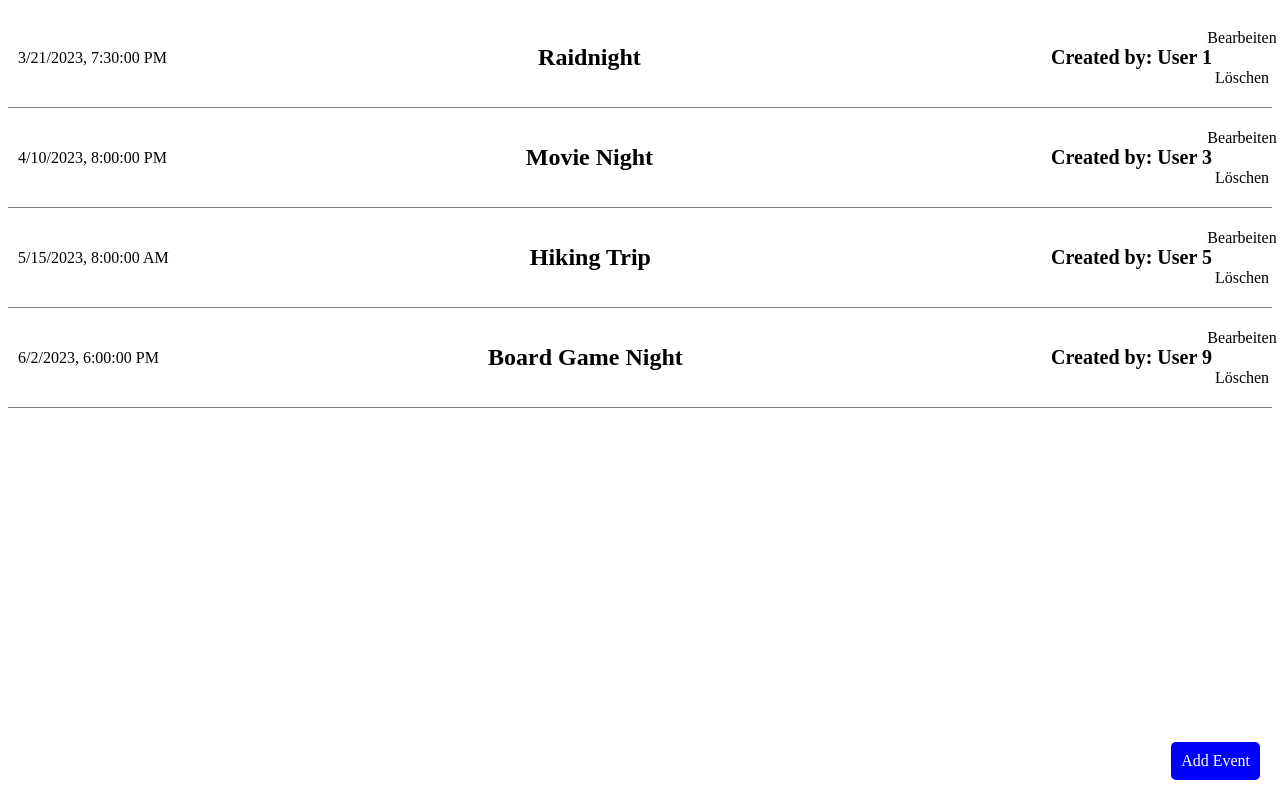
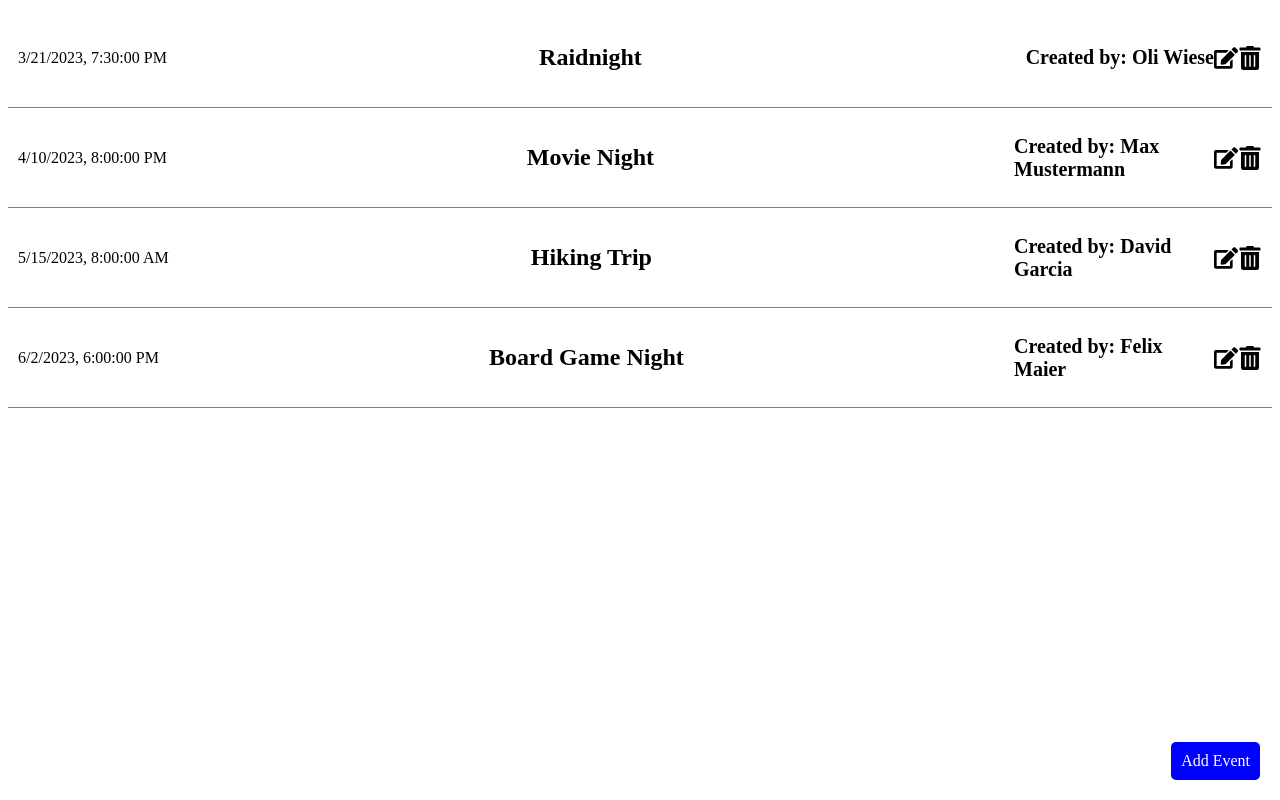
Before and after one commit to Syvex/IHK-Projekt-Feierabend-Planer, a React (Create React App) app: page / in a window 1280 px wide. Built offline with nearby package versions, Linux system fonts and the light colour scheme.

Commit message:
finalize the overview page functionality

```diff
--- a/package.json
+++ b/package.json
@@ -4,7 +4,8 @@
   "private": true,
   "dependencies": {
     "react": "^18.2.0",
-    "react-dom": "^18.2.0"
+    "react-dom": "^18.2.0",
+    "react-icons": "latest"
   },
   "scripts": {
     "start": "react-scripts start",
--- a/src/EventOverview.js
+++ b/src/EventOverview.js
@@ -1,10 +1,22 @@
 import React, { useCallback, useState } from 'react';
 import './style.css';
 import * as mockData from './mockData.js';
+import { FaEdit, FaTrashAlt } from 'react-icons/fa';
 
 function EventList() {
+  const { mockUsers } = mockData;
   const [events, setEvents] = useState(mockData.mockEvents);
   const [attendees, setAttendees] = useState(mockData.mockAttendees);
+
+  function getUserName(userId) {
+    const user = mockUsers.find((u) => u.userId === userId);
+    if (user) {
+      return `${user.firstName} ${user.lastName}`;
+    } else {
+      console.error(`User with userId ${userId} not found in mockUsers`);
+      return '';
+    }
+  }
 
   const handleDeleteEvent = useCallback(
     (eventToDelete) => {
@@ -55,16 +67,11 @@ function EventList() {
           </div>
           <div className="event-title">{event.title}</div>
           <div className="event-creator">
-            Created by: User {event.creatorId}
+            Created by: {getUserName(event.creatorId)}
           </div>
           <div className="event-buttons">
-            <div className="event-button edit-button">Bearbeiten</div>
-            <div
-              className="event-button delete-button"
-              onClick={() => handleDeleteEvent(event)}
-            >
-              Löschen
-            </div>
+            <FaEdit size={24} />
+            <FaTrashAlt size={24} onClick={() => handleDeleteEvent(event)} />
           </div>
         </div>
       );
@@ -74,6 +81,7 @@ function EventList() {
   return (
     <div className="event-list">
       {renderEvents()}
+
       <div className="add-event-button">Add Event</div>
     </div>
   );
```
